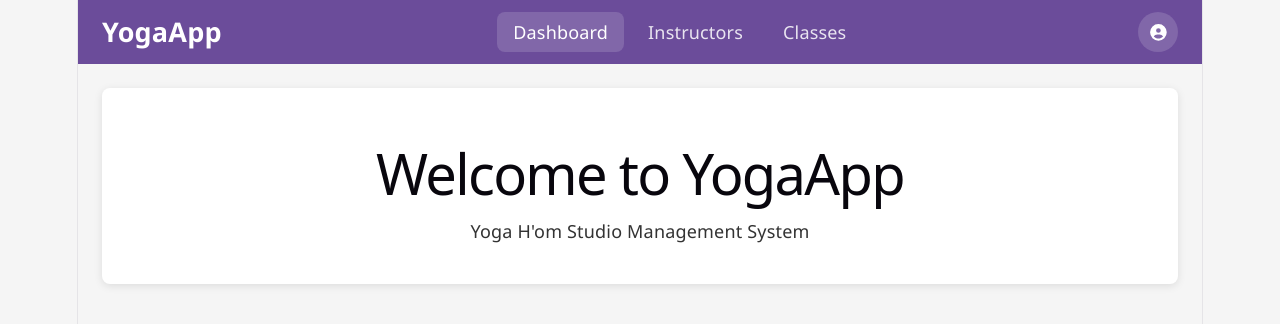
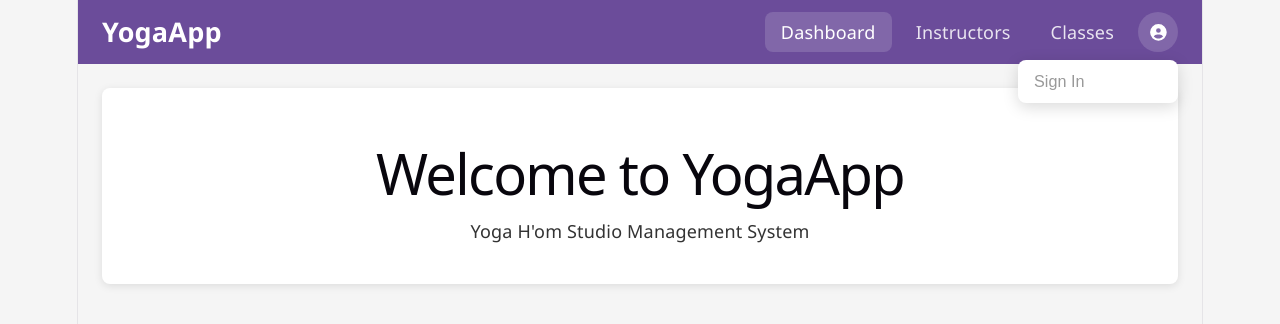
Before and after one commit to 4restM/ou_acs_5423, a React (Vite) app in the folder client/: page / in a window 1280 px wide. Both pictures are taken after a click on the button 1158 px from the left and 32 px from the top of the page. Shown: the top 324 px of the page. Built offline with nearby package versions, Linux system fonts and the light colour scheme; the HTML template or start-up script is replaced by a standard one.

Commit message:
fix - fixed user profile button

```diff
--- a/client/src/components/Layout/Navbar.tsx
+++ b/client/src/components/Layout/Navbar.tsx
@@ -5,21 +5,37 @@ import { faCircleUser } from '@fortawesome/free-solid-svg-icons';
 
 const Navbar = () => {
   const location = useLocation();
-  const isActive = (path: string) => (location.pathname === path ? 'active' : '');
-  const [isMenuOpen, setIsMenuOpen] = useState(false);
+  const [dropdownOpen, setDropdownOpen] = useState(false);
+  const isActive = (path: string) =>
+    location.pathname === path ? 'active' : '';
 
   return (
     <nav className="navbar">
       <div className="navbar-inner">
-        <Link to="/" className="navbar-brand">YogaApp</Link>
-        <ul className="nav-links">
-          <li><Link to="/" className={isActive('/')}>Dashboard</Link></li>
-          <li><Link to="/instructors" className={isActive('/instructors')}>Instructors</Link></li>
-          <li><Link to="/classes" className={isActive('/classes')}>Classes</Link></li>
-        </ul>
-        <div style={{ position: 'relative' }}>
+        <Link to="/" className="navbar-brand">
+          YogaApp
+        </Link>
+        <div style={{ display: 'flex', alignItems: 'center', gap: '8px' }}>
+          <ul className="nav-links">
+            <li>
+              <Link to="/" className={isActive('/')}>
+                Dashboard
+              </Link>
+            </li>
+            <li>
+              <Link to="/instructors" className={isActive('/instructors')}>
+                Instructors
+              </Link>
+            </li>
+            <li>
+              <Link to="/classes" className={isActive('/classes')}>
+                Classes
+              </Link>
+            </li>
+          </ul>
+          <div style={{ position: 'relative' }}>
             <button
-              onClick={() => setIsMenuOpen(!isMenuOpen)}
+              onClick={() => setDropdownOpen(!dropdownOpen)}
               style={{
                 background: 'rgba(255,255,255,0.15)',
                 border: 'none',
@@ -35,6 +51,44 @@ const Navbar = () => {
             >
               <FontAwesomeIcon icon={faCircleUser} size="lg" />
             </button>
+            {dropdownOpen && (
+              <>
+                <div
+                  onClick={() => setDropdownOpen(false)}
+                  style={{ position: 'fixed', inset: 0, zIndex: 999 }}
+                />
+                <div
+                  style={{
+                    position: 'absolute',
+                    right: 0,
+                    top: '48px',
+                    background: 'white',
+                    borderRadius: '8px',
+                    boxShadow: '0 4px 16px rgba(0,0,0,0.15)',
+                    minWidth: '160px',
+                    zIndex: 1000,
+                    overflow: 'hidden',
+                  }}
+                >
+                  <button
+                    disabled
+                    style={{
+                      width: '100%',
+                      padding: '12px 16px',
+                      border: 'none',
+                      background: 'none',
+                      textAlign: 'left',
+                      fontSize: '0.9rem',
+                      color: '#999',
+                      cursor: 'not-allowed',
+                    }}
+                  >
+                    Sign In
+                  </button>
+                </div>
+              </>
+            )}
+          </div>
         </div>
       </div>
     </nav>
```
